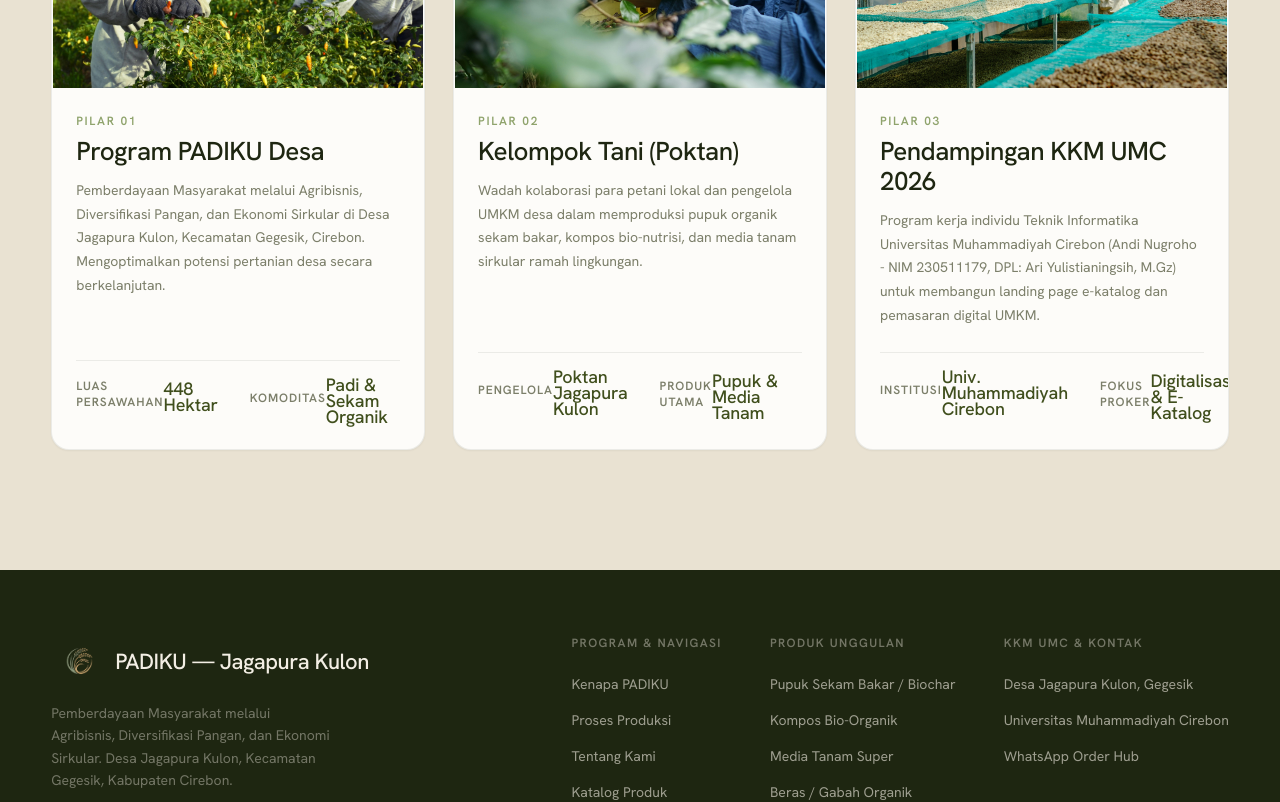
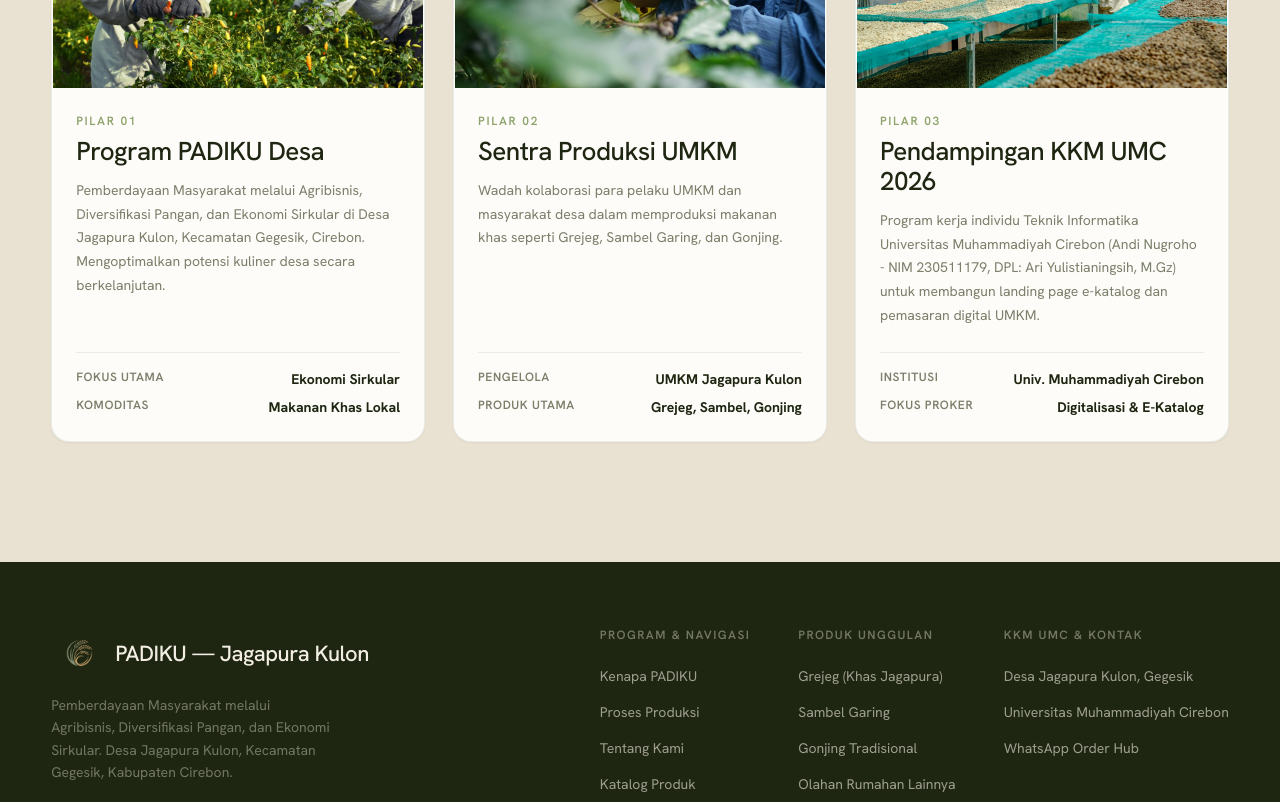
Before and after one commit to andi-nugroho/padiku, a Next.js app: page /tentang-kami in a window 1280 px wide. Shown: the part 560-1362 px from the top of the page. Built offline with nearby package versions, Linux system fonts and the light colour scheme.

Commit message:
feat: implement core landing page, product catalog, and about pages for PADIKU platform

```diff
--- a/src/app/katalog/page.tsx
+++ b/src/app/katalog/page.tsx
@@ -12,7 +12,7 @@ const products = [
     name: "Grejeg",
     price: "Harga Bervariasi",
     unit: "",
-    desc: "Makanan khas Jagapura Kulon yang diproduksi dengan berbagai jenis, menjadi ikon pemberdayaan ekonomi ibu rumah tangga di Jagapura.",
+    desc: "Makanan khas Jagapura Kulon yang diproduksi dengan berbagai jenis, menjadi ikon pemberdayaan ekonomi masyarakat di Jagapura.",
     tag: "Makanan Khas",
     image: "/padi.jpg",
     waText: "Halo%20PADIKU%20Jagapura%20Kulon%2C%20saya%20ingin%20memesan%20Grejeg.",
@@ -38,7 +38,7 @@ const products = [
 ]
 
 const features = [
-  "Diproduksi langsung oleh ibu rumah tangga dan pelaku UMKM Desa Jagapura Kulon",
+  "Diproduksi langsung oleh pelaku UMKM Desa Jagapura Kulon",
   "Cita rasa autentik khas daerah yang dijaga kualitasnya",
   "Mendukung pemberdayaan ekonomi lokal desa",
   "Pemesanan langsung terintegrasi ke WhatsApp Pengelola UMKM & Poktan",
--- a/src/app/layout.tsx
+++ b/src/app/layout.tsx
@@ -20,10 +20,10 @@ export const metadata: Metadata = {
     "Platform resmi digitalisasi UMKM Program PADIKU di Desa Jagapura Kulon, Cirebon.",
   keywords: [
     "UMKM Desa Jagapura Kulon",
-    "Pupuk Organik Sekam Cirebon",
-    "Agribisnis Gegesik",
+    "Makanan Khas Cirebon",
+    "Pemberdayaan Perempuan Gegesik",
     "Ekonomi Sirkular PADIKU",
-    "Produk Pertanian Cirebon",
+    "Produk Kuliner Lokal",
   ],
   authors: [{ name: "Tim KKM UMC 2026 - Desa Jagapura Kulon" }],
   creator: "Tim PADIKU",
--- a/src/app/tentang-kami/page.tsx
+++ b/src/app/tentang-kami/page.tsx
@@ -12,20 +12,20 @@ const pillars = [
   {
     name: "Pilar 01",
     title: "Program PADIKU Desa",
-    desc: "Pemberdayaan Masyarakat melalui Agribisnis, Diversifikasi Pangan, dan Ekonomi Sirkular di Desa Jagapura Kulon, Kecamatan Gegesik, Cirebon. Mengoptimalkan potensi pertanian desa secara berkelanjutan.",
+    desc: "Pemberdayaan Masyarakat melalui Agribisnis, Diversifikasi Pangan, dan Ekonomi Sirkular di Desa Jagapura Kulon, Kecamatan Gegesik, Cirebon. Mengoptimalkan potensi kuliner desa secara berkelanjutan.",
     meta: [
-      { label: "Luas Persawahan", val: "448 Hektar" },
-      { label: "Komoditas", val: "Padi & Sekam Organik" },
+      { label: "Fokus Utama", val: "Ekonomi Sirkular" },
+      { label: "Komoditas", val: "Makanan Khas Lokal" },
     ],
     image: "/chili.jpg",
   },
   {
     name: "Pilar 02",
-    title: "Kelompok Tani (Poktan)",
-    desc: "Wadah kolaborasi para petani lokal dan pengelola UMKM desa dalam memproduksi pupuk organik sekam bakar, kompos bio-nutrisi, dan media tanam sirkular ramah lingkungan.",
+    title: "Sentra Produksi UMKM",
+    desc: "Wadah kolaborasi para pelaku UMKM dan masyarakat desa dalam memproduksi makanan khas seperti Grejeg, Sambel Garing, dan Gonjing.",
     meta: [
-      { label: "Pengelola", val: "Poktan Jagapura Kulon" },
-      { label: "Produk Utama", val: "Pupuk & Media Tanam" },
+      { label: "Pengelola", val: "UMKM Jagapura Kulon" },
+      { label: "Produk Utama", val: "Grejeg, Sambel, Gonjing" },
     ],
     image: "/coffee.jpg",
   },
@@ -50,10 +50,10 @@ export default function TentangKamiPage() {
         <div className="vault-mobile-header mb-16 text-center">
           <div className="section-label">Tentang Kami</div>
           <h2 className="section-title">
-            Sinergi Petani Desa & <em>Digitalisasi UMC.</em>
+            Sinergi UMKM Desa & <em>Digitalisasi UMC.</em>
           </h2>
           <p className="section-sub max-w-2xl mx-auto">
-            Mengenal lebih dekat profil Program PADIKU, peran aktif Kelompok Tani Desa Jagapura Kulon, dan pendampingan digitalisasi KKM UMC 2026.
+            Mengenal lebih dekat profil Program PADIKU, peran aktif pelaku UMKM Desa Jagapura Kulon, dan pendampingan digitalisasi KKM UMC 2026.
           </p>
         </div>
 
@@ -94,11 +94,11 @@ export default function TentangKamiPage() {
                 <div className="vault-name text-xs font-bold uppercase tracking-wider text-[var(--stone)] mb-2">{vault.name}</div>
                 <h3 className="vault-mobile-title text-xl font-bold text-[var(--olive-950)] mb-3">{vault.title}</h3>
                 <p className="vault-mobile-desc text-sm text-[var(--stone)] leading-relaxed flex-grow mb-6">{vault.desc}</p>
-                <div className="vault-meta border-t border-[rgba(30,38,17,0.08)] pt-4 mt-auto">
+                <div className="border-t border-[rgba(30,38,17,0.08)] pt-4 mt-auto flex flex-col gap-2">
                   {vault.meta.map(({ label, val }) => (
-                    <div key={label} className="flex justify-between items-center mb-2 last:mb-0">
-                      <div className="vm-label text-xs font-medium text-[rgba(30,38,17,0.5)]">{label}</div>
-                      <div className="vm-val text-xs font-bold text-[var(--olive-950)]">{val}</div>
+                    <div key={label} className="flex justify-between items-start gap-4">
+                      <div className="text-xs font-semibold text-[var(--stone)] uppercase tracking-wider whitespace-nowrap">{label}</div>
+                      <div className="text-sm font-bold text-[var(--olive-950)] text-right">{val}</div>
                     </div>
                   ))}
                 </div>
--- a/src/components/sections/CTASection.tsx
+++ b/src/components/sections/CTASection.tsx
@@ -5,7 +5,7 @@ import { SplitText } from "@/components/ui/split-text"
 import Magnet from "@/components/reactbits/Magnet"
 
 const WA_URL =
-  "https://wa.me/6285179778898?text=Halo%20Pengelola%20PADIKU%20Desa%20Jagapura%20Kulon%2C%20saya%20ingin%20berkonsultasi%20mengenai%20pemesanan%20produk%20pupuk%20dan%20media%20tanam."
+  "https://wa.me/6285179778898?text=Halo%20Pengelola%20PADIKU%20Desa%20Jagapura%20Kulon%2C%20saya%20ingin%20berkonsultasi%20mengenai%20pemesanan%20produk%20makanan%20khas%20lokal."
 const MAPS_URL =
   "https://maps.google.com/?q=Desa+Jagapura+Kulon+Kecamatan+Gegesik+Kabupaten+Cirebon"
 
@@ -18,7 +18,7 @@ export function CTASection() {
           <SplitText text="Kunjungi Lokasi & Pesan Produk PADIKU" />
         </h2>
         <p className="cta-final-sub mb-8">
-          Sekretariat Program PADIKU & Kelompok Tani Desa Jagapura Kulon, Kecamatan Gegesik, Kabupaten Cirebon, Jawa Barat.
+          Sentra UMKM PADIKU & Produksi Makanan Khas Desa Jagapura Kulon, Kecamatan Gegesik, Kabupaten Cirebon, Jawa Barat.
         </p>
 
         {/* Embedded Google Maps */}
--- a/src/components/sections/FAQ.tsx
+++ b/src/components/sections/FAQ.tsx
@@ -7,32 +7,32 @@ const faqItems = [
   {
     question: "Apa itu Program PADIKU di Desa Jagapura Kulon?",
     answer:
-      "Program PADIKU (Pemberdayaan Masyarakat melalui Agribisnis, Diversifikasi Pangan, dan Ekonomi Sirkular) adalah inisiatif pengolahan limbah sekam padi dari 448 hektar persawahan Desa Jagapura Kulon, Kecamatan Gegesik, Cirebon menjadi pupuk organik, kompos bio-nutrisi, dan media tanam bernilai ekonomi tinggi.",
+      "Program PADIKU (Pemberdayaan Masyarakat melalui Agribisnis, Diversifikasi Pangan, dan Ekonomi Sirkular) kini berfokus pada pemberdayaan masyarakat di Desa Jagapura Kulon melalui produksi makanan khas lokal seperti Grejeg, Sambel Garing, dan Gonjing yang bernilai ekonomi tinggi.",
   },
   {
     question: "Bagaimana cara melakukan pemesanan produk?",
     answer:
-      "Pemesanan sangat praktis! Anda dapat mengklik tombol 'Pesan via WhatsApp' pada katalog produk yang diinginkan. Sistem akan mengarahkan Anda ke akun WhatsApp resmi Pengelola UMKM & Poktan Desa Jagapura Kulon untuk mengonfirmasi jumlah pesanan dan alamat pengiriman.",
+      "Pemesanan sangat praktis! Anda dapat mengklik tombol 'Pesan via WhatsApp' pada katalog produk yang diinginkan. Sistem akan mengarahkan Anda ke akun WhatsApp resmi Pengelola UMKM Desa Jagapura Kulon untuk mengonfirmasi jumlah pesanan dan alamat pengiriman.",
   },
   {
-    question: "Apakah pupuk sekam bakar dan kompos cocok untuk semua tanaman?",
+    question: "Apakah produk makanan yang dijual tahan lama untuk dikirim ke luar kota?",
     answer:
-      "Sangat cocok! Pupuk sekam bakar (biochar) berfungsi melonggarkan struktur tanah dan menetralisir keasaman pH, sedangkan pupuk kompos bio-organik memberikan nutrisi makro/mikro alami. Keduanya cocok untuk tanaman persawahan, hortikultura (cabai, tomat, sayur), tanaman buah, dan tanaman hias pot.",
+      "Ya, produk olahan seperti Grejeg dan Sambel Garing dikemas secara higienis dan kedap udara sehingga mampu bertahan lama dan aman untuk dikirim ke berbagai daerah menggunakan ekspedisi.",
   },
   {
     question: "Apakah melayani pemesanan grosir atau partai besar?",
     answer:
-      "Ya, kami melayani baik pembelian eceran ritel maupun pemesanan grosir/partai besar untuk kelompok tani, perkebunan, atau distributor pupuk. Untuk pemesanan jumlah besar, kami menyediakan harga khusus dan pengiriman langsung via kargo armada desa.",
+      "Ya, kami melayani baik pembelian eceran ritel maupun pemesanan partai besar untuk acara, hajatan, atau agen reseller. Untuk pemesanan jumlah besar, kami menyediakan harga khusus.",
   },
   {
     question: "Bagaimana sistem pengiriman dan metode pembayaran?",
     answer:
-      "Pengiriman dapat dilakukan melalui armada truk/pickup lokal desa untuk area Cirebon & sekitarnya, serta jasa pengiriman kargo darat untuk luar daerah. Pembayaran dapat dilakukan via transfer bank resmi pengelola atau metode Cash on Delivery (COD) sesuai kesepakatan.",
+      "Pengiriman dapat dilakukan melalui layanan logistik (JNE, J&T, dll) untuk area Cirebon maupun luar daerah. Pembayaran dapat dilakukan via transfer bank resmi pengelola atau metode Cash on Delivery (COD) sesuai kesepakatan dan ketersediaan layanan pengiriman.",
   },
   {
     question: "Siapa pengelola program ini dan bagaimana bentuk pendampingannya?",
     answer:
-      "Program ini dikelola langsung oleh Kelompok Tani (Poktan) dan UMKM Desa Jagapura Kulon dengan pendampingan digitalisasi oleh Mahasiswa Teknik Informatika Universitas Muhammadiyah Cirebon (Andi Nugroho - NIM 230511179, DPL: Ari Yulistianingsih, M.Gz) melalui kegiatan KKM UMC 2026.",
+      "Program ini dikelola langsung oleh kelompok UMKM Desa Jagapura Kulon dengan pendampingan digitalisasi E-Katalog oleh Mahasiswa Teknik Informatika Universitas Muhammadiyah Cirebon (Andi Nugroho - NIM 230511179, DPL: Ari Yulistianingsih, M.Gz) melalui kegiatan KKM UMC 2026.",
   },
 ]
 
--- a/src/components/sections/Hero.tsx
+++ b/src/components/sections/Hero.tsx
@@ -46,10 +46,10 @@ export function Hero({ ready }: { ready: boolean }) {
 
       <div className="hero-row">
         <motion.p className="hero-description" {...fadeUp(0.55, ready)}>
-          Program PADIKU mengoptimalkan limbah sekam padi dari 448 hektar persawahan
+          Program PADIKU memberdayakan ekonomi masyarakat
           di Desa Jagapura Kulon, Kecamatan Gegesik, Kabupaten Cirebon.
-          Menghadirkan pupuk organik sekam, kompos bio-nutrisi, dan media tanam
-          sirkular ramah lingkungan.
+          Menghadirkan makanan khas lokal unggulan seperti Grejeg, Sambel Garing,
+          dan Gonjing yang diproduksi secara sirkular dan berkelanjutan.
         </motion.p>
 
         <motion.div className="hero-buttons" {...fadeUp(0.65, ready)}>
@@ -104,7 +104,7 @@ export function Hero({ ready }: { ready: boolean }) {
           ))}
         </motion.div>
         <div className="hero-media-caption">
-          Kawasan Persawahan & Pengolahan Sekam Padi seluas 448 Ha, Desa Jagapura Kulon, Kec. Gegesik, Kab. Cirebon
+          Kawasan Desa Jagapura Kulon, Kec. Gegesik, Kab. Cirebon - Sentra Produksi Makanan Khas Lokal UMKM
         </div>
       </motion.div>
     </section>
--- a/src/components/sections/HowItWorks.tsx
+++ b/src/components/sections/HowItWorks.tsx
@@ -6,36 +6,36 @@ import Image from "next/image"
 const steps = [
   {
     n: "01",
-    title: "Pengumpulan Sekam Padi",
-    desc: "Pengumpulan limbah sekam padi segar secara terorganisir dari fasilitas penggilingan padi dan 448 hektar lahan persawahan petani Desa Jagapura Kulon.",
+    title: "Pemilihan Bahan Baku Lokal",
+    desc: "Bahan baku berkualitas diperoleh langsung dari pasar dan produsen lokal di Desa Jagapura Kulon, memastikan kesegaran dan mendukung ekonomi berputar di desa.",
     tag: "Bahan Baku 100% Lokal Desa",
     image: "/hero.jpg",
   },
   {
     n: "02",
-    title: "Karbonasi & Pembakaran Biochar",
-    desc: "Sekam padi diproses melalui teknik pembakaran tak sempurna (pyrolysis sederhana) untuk memproduksi sekam bakar/biochar yang kaya unsur hara dan porositas tinggi.",
-    tag: "Sekam Bakar / Biochar Organik",
+    title: "Proses Produksi Higienis",
+    desc: "Produksi Grejeg, Sambel Garing, dan Gonjing dilakukan oleh kelompok UMKM desa terlatih menggunakan resep tradisional dengan standar kebersihan tinggi.",
+    tag: "Produksi Ibu Rumah Tangga",
     image: "/padi.jpg",
   },
   {
     n: "03",
-    title: "Fermentasi Kompos Bio-Organik",
-    desc: "Pencampuran sekam dengan mikroorganisme pengurai (dekomposer) dalam wadah komposter portable hingga matang sempurna dan kaya nutrisi makro/mikro.",
-    tag: "Fermentasi Komposter Portable",
+    title: "Pengemasan & Quality Control",
+    desc: "Setiap produk yang selesai dimasak akan dikemas secara aman dan menarik, lalu melewati proses quality control untuk menjaga cita rasa dan ketahanan produk.",
+    tag: "Aman & Cita Rasa Terjaga",
     image: "/coffee.jpg",
   },
   {
     n: "04",
-    title: "Pengayakan & Formulasi Media Tanam",
-    desc: "Proses pengayakan halus dan formulasi racikan media tanam (sekam lapuk, kompos, & tanah humus) dengan standar nutrisi seimbang untuk hortikultura.",
-    tag: "Uji Kualitas & Formulasi Seimbang",
+    title: "Digitalisasi E-Katalog",
+    desc: "Produk yang siap jual didata ke dalam sistem E-Katalog digital PADIKU untuk memperluas jangkauan pasar dan mempermudah akses informasi bagi pembeli.",
+    tag: "Pemasaran Digital Terintegrasi",
     image: "/hero1.jpg",
   },
   {
     n: "05",
-    title: "Pengemasan & E-Katalog Digital",
-    desc: "Produk dikemas higienis dalam karung tahan lembap, diberi sertifikasi kelayakan kelompok tani, dan dipasarkan secara digital via e-katalog WhatsApp Hub.",
+    title: "Pemesanan via Hub WhatsApp",
+    desc: "Pembeli dapat langsung memesan produk favorit mereka melalui WhatsApp Hub yang dikelola dengan responsif oleh pengelola UMKM desa.",
     tag: "Siap Distribusi & Pesan WA",
     image: "/hero3.jpg",
   },
@@ -66,10 +66,10 @@ export function HowItWorks() {
       <div className="process-header">
         <div className="section-label">Proses Produksi</div>
         <h2 className="section-title">
-          Dari limbah sawah menjadi <em>nutrisi tanah unggulan.</em>
+          Dari resep warisan menjadi <em>produk unggulan UMKM.</em>
         </h2>
         <p className="section-sub">
-          Transparansi 5 tahap pembuatan pupuk dan media tanam organik asli dari olahan pertanian Desa Jagapura Kulon.
+          Transparansi 5 tahap produksi makanan khas unggulan yang memberdayakan masyarakat Desa Jagapura Kulon.
         </p>
       </div>
 
--- a/src/components/sections/MarketEconomics.tsx
+++ b/src/components/sections/MarketEconomics.tsx
@@ -8,7 +8,7 @@ const products = [
     name: "Grejeg",
     price: "Harga Bervariasi",
     unit: "",
-    desc: "Makanan khas Jagapura Kulon yang diproduksi dengan berbagai jenis, menjadi ikon pemberdayaan ekonomi ibu rumah tangga di Jagapura.",
+    desc: "Makanan khas Jagapura Kulon yang diproduksi dengan berbagai jenis, menjadi ikon pemberdayaan ekonomi masyarakat di Jagapura.",
     tag: "Makanan Khas",
     image: "/padi.jpg",
     waText: "Halo%20PADIKU%20Jagapura%20Kulon%2C%20saya%20ingin%20memesan%20Grejeg.",
@@ -34,7 +34,7 @@ const products = [
 ]
 
 const features = [
-  "Diproduksi langsung oleh ibu rumah tangga dan pelaku UMKM Desa Jagapura Kulon",
+  "Diproduksi langsung oleh pelaku UMKM Desa Jagapura Kulon",
   "Cita rasa autentik khas daerah yang dijaga kualitasnya",
   "Mendukung pemberdayaan ekonomi lokal desa",
   "Pemesanan langsung terintegrasi ke WhatsApp Pengelola UMKM & Poktan",
--- a/src/components/sections/Proof.tsx
+++ b/src/components/sections/Proof.tsx
@@ -8,7 +8,7 @@ const partners = [
   "Universitas Muhammadiyah Cirebon",
   "KKM 29 Jagapura Kulon",
   "Pemerintah Desa Jagapura Kulon",
-  "Kelompok Tani (Poktan) Desa",
+  "Kelompok UMKM & Ibu Rumah Tangga",
 ]
 
 const logos = partners.map((partner) => ({
--- a/src/components/sections/SiteFooter.tsx
+++ b/src/components/sections/SiteFooter.tsx
@@ -14,10 +14,10 @@ const columns = [
   {
     title: "Produk Unggulan",
     links: [
-      { label: "Pupuk Sekam Bakar / Biochar", href: "#katalog" },
-      { label: "Kompos Bio-Organik", href: "#katalog" },
-      { label: "Media Tanam Super", href: "#katalog" },
-      { label: "Beras / Gabah Organik", href: "#katalog" },
+      { label: "Grejeg (Khas Jagapura)", href: "#katalog" },
+      { label: "Sambel Garing", href: "#katalog" },
+      { label: "Gonjing Tradisional", href: "#katalog" },
+      { label: "Olahan Rumahan Lainnya", href: "#katalog" },
     ],
   },
   {
--- a/src/components/sections/Vaults.tsx
+++ b/src/components/sections/Vaults.tsx
@@ -11,20 +11,20 @@ const pillars = [
   {
     name: "Pilar 01",
     title: "Program PADIKU Desa",
-    desc: "Pemberdayaan Masyarakat melalui Agribisnis, Diversifikasi Pangan, dan Ekonomi Sirkular di Desa Jagapura Kulon, Kecamatan Gegesik, Cirebon. Mengoptimalkan potensi pertanian desa secara berkelanjutan.",
+    desc: "Pemberdayaan Masyarakat melalui Agribisnis, Diversifikasi Pangan, dan Ekonomi Sirkular di Desa Jagapura Kulon, Kecamatan Gegesik, Cirebon. Mengoptimalkan potensi kuliner desa secara berkelanjutan.",
     meta: [
-      { label: "Luas Persawahan", val: "448 Hektar" },
-      { label: "Komoditas", val: "Padi & Sekam Organik" },
+      { label: "Fokus Utama", val: "Ekonomi Sirkular" },
+      { label: "Komoditas", val: "Makanan Khas Lokal" },
     ],
     image: "/chili.jpg",
   },
   {
     name: "Pilar 02",
-    title: "Kelompok Tani (Poktan)",
-    desc: "Wadah kolaborasi para petani lokal dan pengelola UMKM desa dalam memproduksi pupuk organik sekam bakar, kompos bio-nutrisi, dan media tanam sirkular ramah lingkungan.",
+    title: "Sentra Produksi UMKM",
+    desc: "Wadah kolaborasi para pelaku UMKM dan masyarakat desa dalam memproduksi makanan khas seperti Grejeg, Sambel Garing, dan Gonjing.",
     meta: [
-      { label: "Pengelola", val: "Poktan Jagapura Kulon" },
-      { label: "Produk Utama", val: "Pupuk & Media Tanam" },
+      { label: "Pengelola", val: "UMKM Jagapura Kulon" },
+      { label: "Produk Utama", val: "Grejeg, Sambel, Gonjing" },
     ],
     image: "/coffee.jpg",
   },
@@ -46,10 +46,10 @@ export function Vaults() {
       <div className="vault-mobile-header">
         <div className="section-label">Tentang Kami</div>
         <h2 className="section-title">
-          Sinergi Petani Desa & <em>Digitalisasi UMC.</em>
+          Sinergi UMKM Desa & <em>Digitalisasi UMC.</em>
         </h2>
         <p className="section-sub">
-          Mengenal lebih dekat profil Program PADIKU, peran aktif Kelompok Tani Desa Jagapura Kulon, dan pendampingan digitalisasi KKM UMC 2026.
+          Mengenal lebih dekat profil Program PADIKU, peran aktif pelaku UMKM Desa Jagapura Kulon, dan pendampingan digitalisasi KKM UMC 2026.
         </p>
       </div>
 
```
Also changed, not shown: src/components/sections/AboutPanora.tsx (+5 -5 lines), 1 other file (tests, documents, lock files or other folders).
